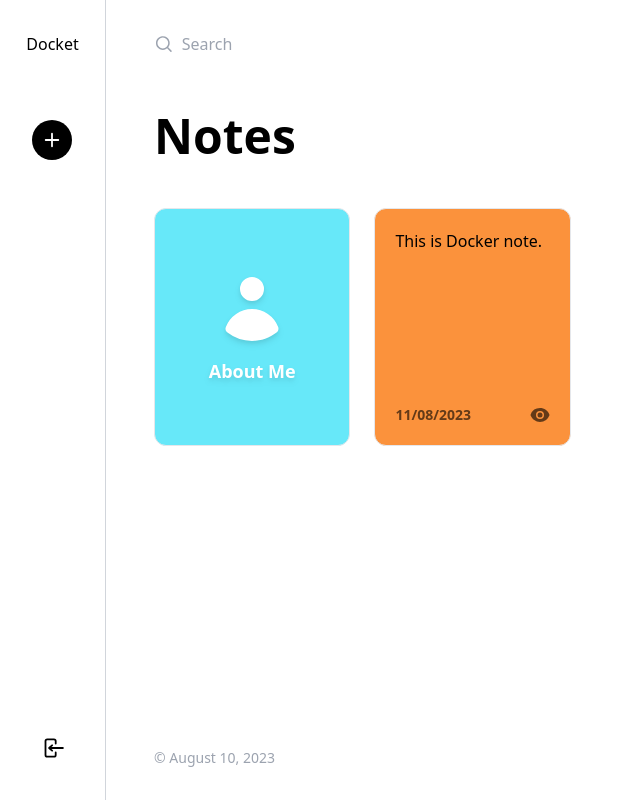
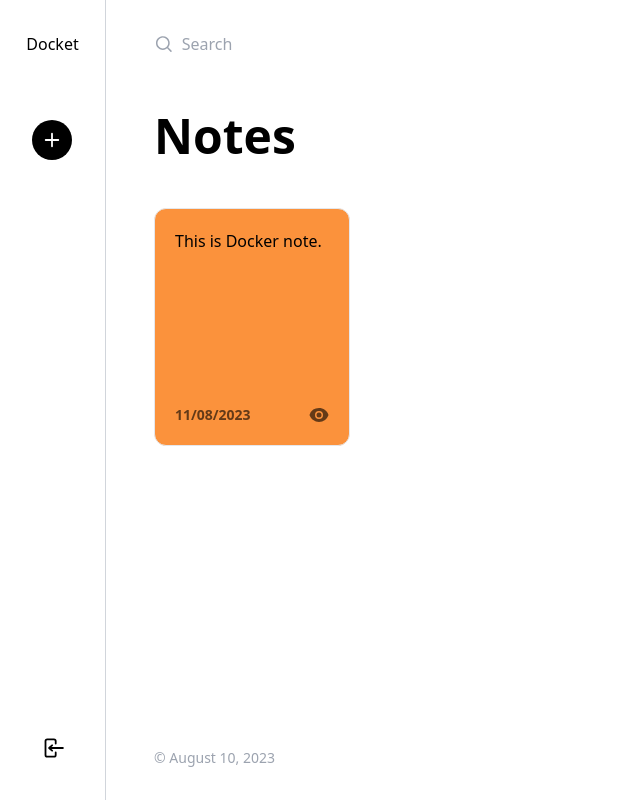
Before and after one commit to AydosJs/docket, a React (Vite) app: page / in a window 1280 px wide. Shown: the whole page, without its empty margins (0-640 px from the left). Built offline with nearby package versions, Linux system fonts and the light colour scheme; what tailwindcss-bg-patterns would draw is missing.

Commit message:
some changes

```diff
--- a/src/containers/notes/NotestContainer.tsx
+++ b/src/containers/notes/NotestContainer.tsx
@@ -1,7 +1,7 @@
 import { useEffect, useState } from "react";
 import NoteComponent from "../../components/NoteComponent";
 import { Note, noteSelector } from "../../store/notes/noteSlice";
-import AboutMeCardComponent from "../../components/aboutMeCard/AboutMeCardComponent";
+// import AboutMeCardComponent from "../../components/aboutMeCard/AboutMeCardComponent";
 import { useAppSelector } from "../../store/hooks";
 
 export default function NotestContainer() {
@@ -21,7 +21,7 @@ export default function NotestContainer() {
       </h1>
 
       <div className="grid grid-cols-1 gap-6 sm:grid-cols-2 lg:grid-cols-3 xl:grid-cols-5 place-items-stretch">
-        <AboutMeCardComponent />
+        {/* <AboutMeCardComponent /> */}
 
         {notes?.length !== 0 && notes.map((note: Note) => (
           <NoteComponent note={note} key={note?.id} />
```
